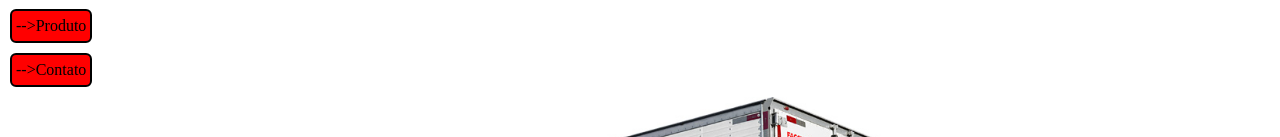
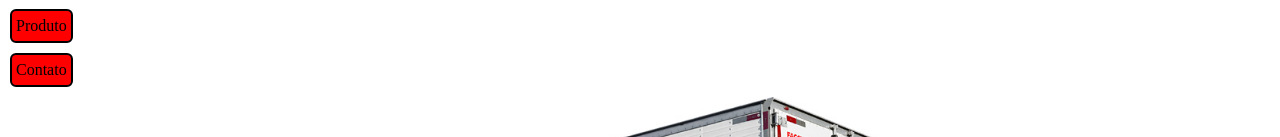
Before and after one commit to Arthurlmr2004/Site_Facchini, a plain HTML site: page index.html in a window 1280 px wide. Shown: the part 303-440 px from the top of the page. Drawn offline with Linux system fonts and the light colour scheme.

Commit message:
Adicionando hover no a (âncora) e fazendo algumas alterações no HTML

```diff
--- a/index.html
+++ b/index.html
@@ -16,8 +16,8 @@
     <hr>
     <main>
         <div class="container"> <!--div criada para inserir os links dos sites-->
-            <a href="pagina2.html" alt="Produto Facchini">-->Produto</a> <!--botões para a página de produto e contato-->
-            <a href="pagina3.html" alt="Contato Facchini">-->Contato</a>
+            <a href="pagina2.html" alt="Produto Facchini">Produto</a> <!--botões para a página de produto e contato-->
+            <a href="pagina3.html" alt="Contato Facchini">Contato</a>
         </div>
         <section>  <!--sessão criada para armazenar a foto do furgão e a descrição-->
             <div class="img_furgao"> <!--div criada para inserir a foto do furgão-->
--- a/pagina2.css
+++ b/pagina2.css
@@ -26,6 +26,11 @@ a{
     border: 2px solid black;
     padding: 6px 4px;
     border-radius: 6px;
+    margin: 10px 10px 10px 10px;
+}
+
+a:hover{
+    background-color: white;
 }
 
 h3{
--- a/pagina3.css
+++ b/pagina3.css
@@ -26,6 +26,11 @@ a{
     border: 2px solid black;
     padding: 6px 4px;
     border-radius: 6px;
+    margin: 10px 10px 10px 10px;
+}
+
+a:hover{
+    background-color: white;
 }
 
 h3{
--- a/style.css
+++ b/style.css
@@ -20,12 +20,18 @@ hr{
 }
 
 a{
+    display: table;
     text-decoration: none;
     color: black;
     background-color: red;
     border: 2px solid black;
     padding: 6px 4px;
     border-radius: 6px;
+    margin: 10px 10px 10px 10px;
+}
+
+a:hover{
+    background-color:white;
 }
 
 .img_furgao{
@@ -64,13 +70,6 @@ th,td{
     margin: 20px 0 0 0;
 }
 
-a{
-    text-decoration: none;
-    color: black;
-    display: table;
-    margin: 10px 10px 10px 10px;
-}
-
 footer {
     background-color: red;
     padding: 10px 10px 100px 10px;
```
Also changed, not shown: pagina2.html (+1 -1 lines), pagina3.html (+1 -1 lines).
